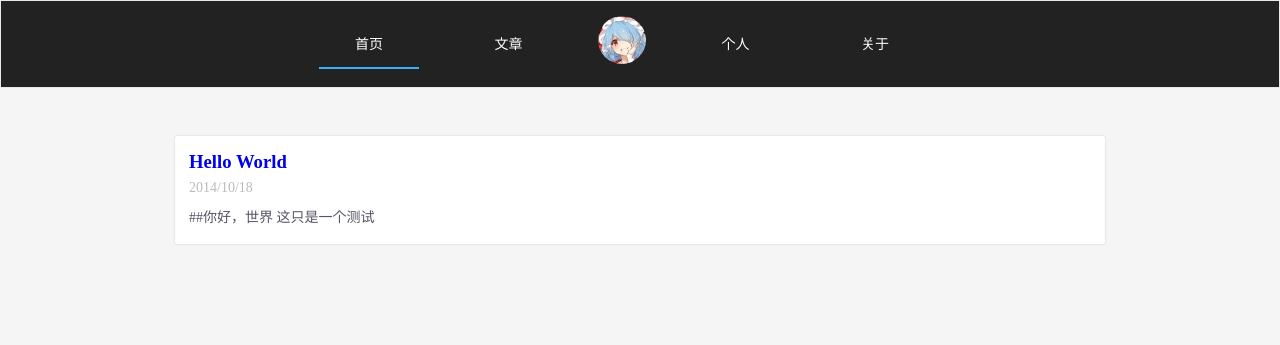
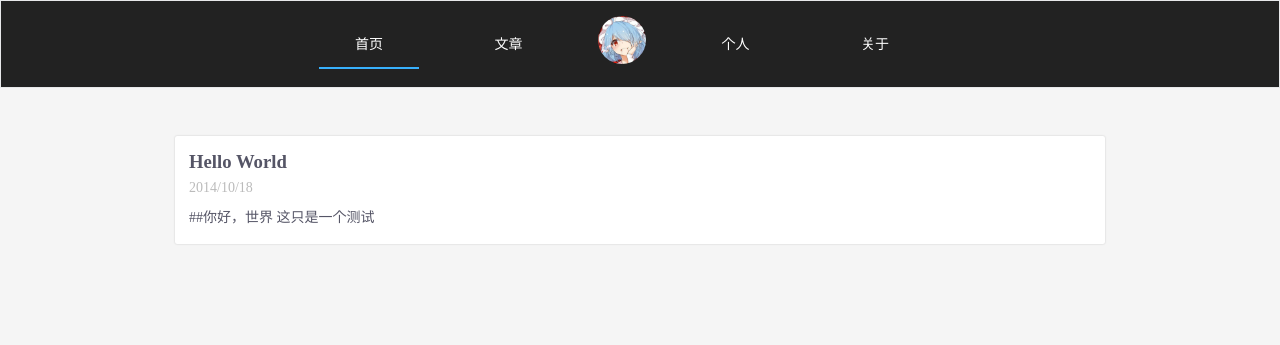
Before and after one commit to ONEWateR/onewater.github.io, a Jekyll site: the page built from index.html, in a window 1280 px wide. Shown: the top 345 px of the page. Built offline with Jekyll 4.4.1, drawn with Linux system fonts in a browser that asks for light colours.

Commit message:
Update main.css

```diff
--- a/css/main.css
+++ b/css/main.css
@@ -83,7 +83,7 @@ header img {
 }
 
 .preview h3 a:link,a:visited {
-
+    color: #556;
 }
 
 .preview h3 a:hover {
```
